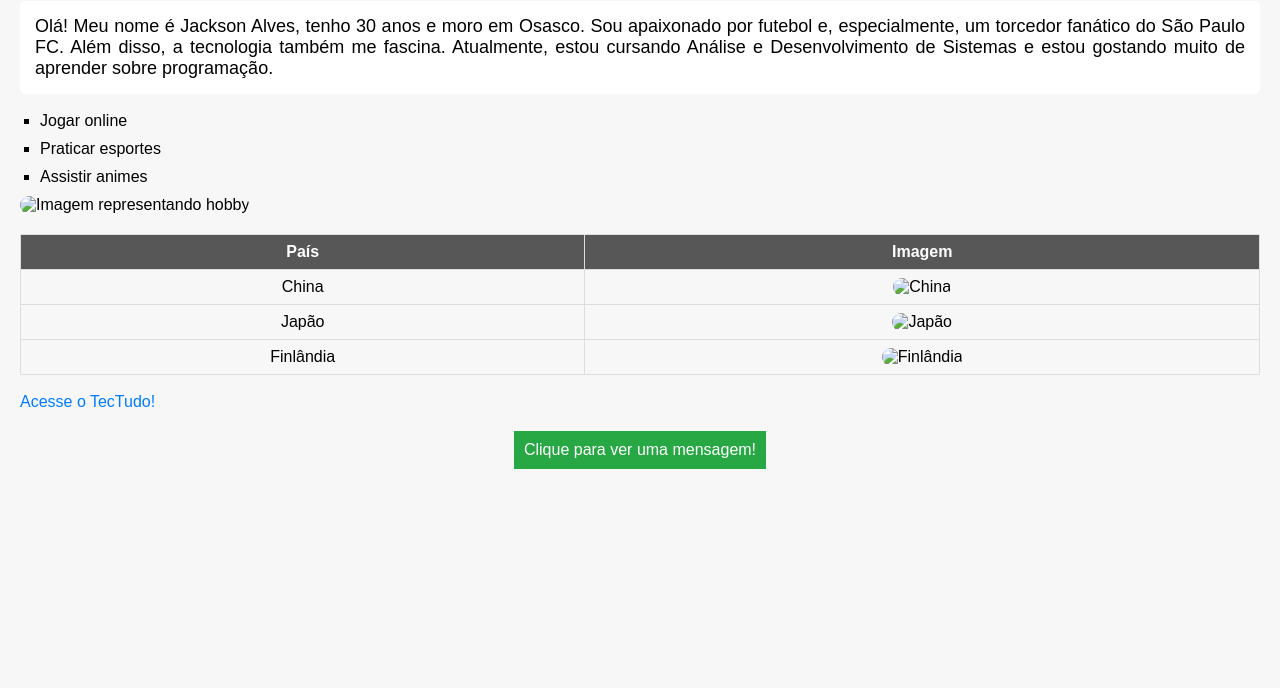
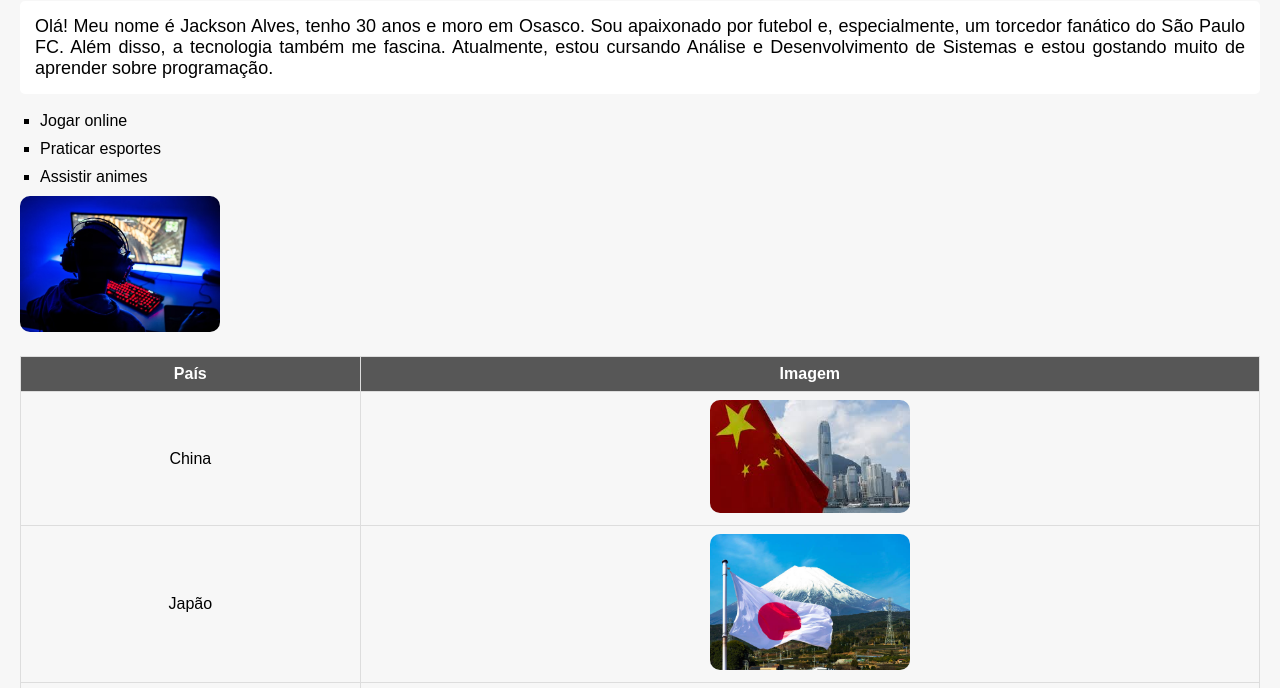
Before and after one commit to Jacksonalves95/Pagina-Jackson, a plain HTML site: page index.html in a window 1280 px wide. Shown: the part 79-767 px from the top of the page. Drawn offline with Linux system fonts and the light colour scheme.

Commit message:
Add files via upload

```diff
--- a/index.html
+++ b/index.html
@@ -19,7 +19,7 @@
     <li>Assistir animes</li>
   </ul>
 
-  <img src="imagens/jogando1.jpeg" width="300" alt="Imagem representando hobby">
+  <img src="jogando1.jpeg" width="300" alt="Imagem representando hobby">
 
 
   <table>
@@ -29,15 +29,15 @@
     </tr>
     <tr>
       <td>China</td>
-      <td><img src="imagens/china2.jpeg" width="300" alt="China"></td>
+      <td><img src="china2.jpeg" width="300" alt="China"></td>
     </tr>
     <tr>
       <td>Japão</td>
-      <td><img src="imagens/japao1.jpg"  width="300" alt="Japão"></td>
+      <td><img src="japao1.jpg"  width="300" alt="Japão"></td>
     </tr>
     <tr>
       <td>Finlândia</td>
-      <td><img src="imagens/finlandia1.jpg" width="300" alt="Finlândia"></td>
+      <td><img src="finlandia1.jpg" width="300" alt="Finlândia"></td>
     </tr>
   </table>
 
```
